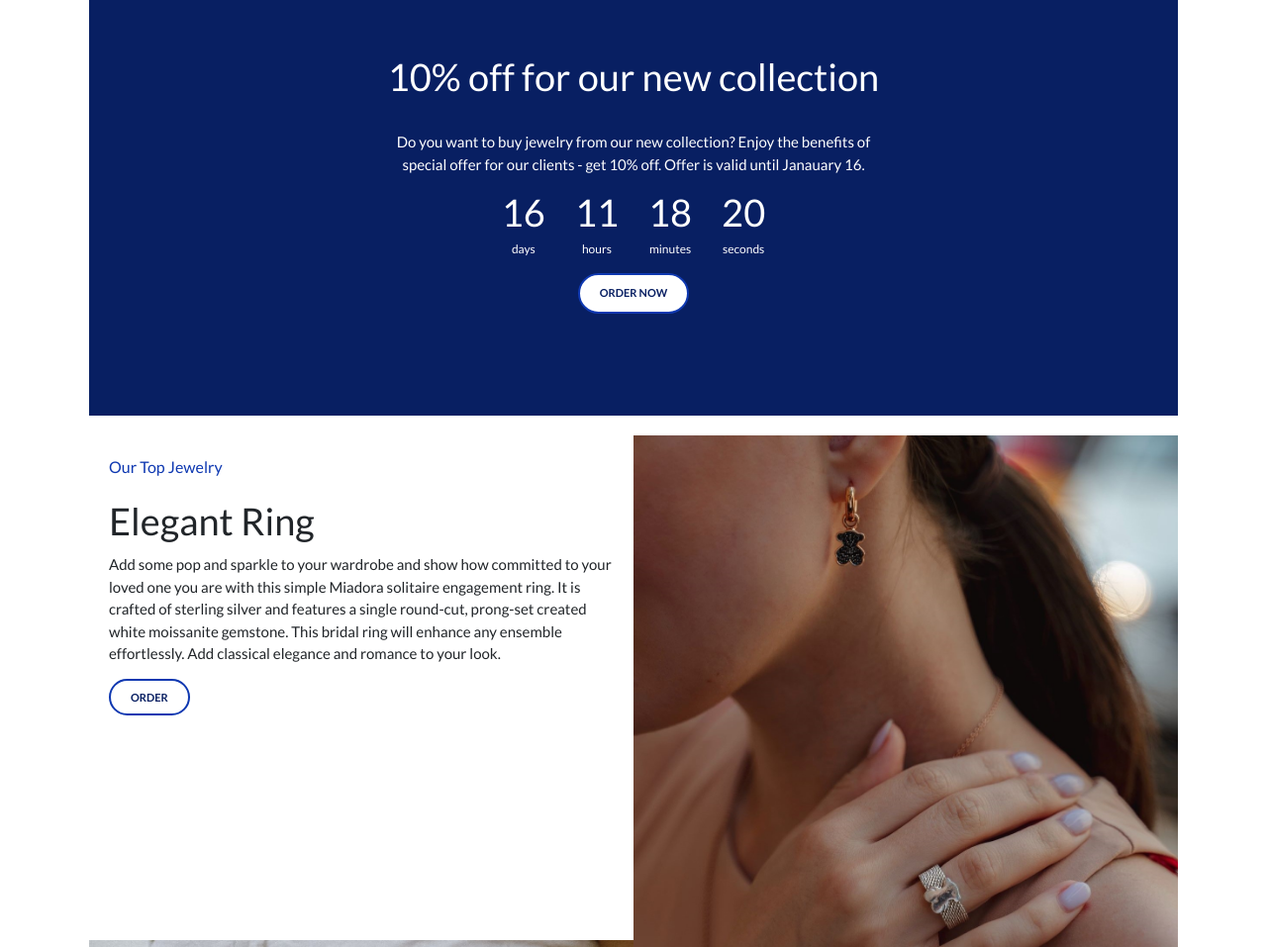
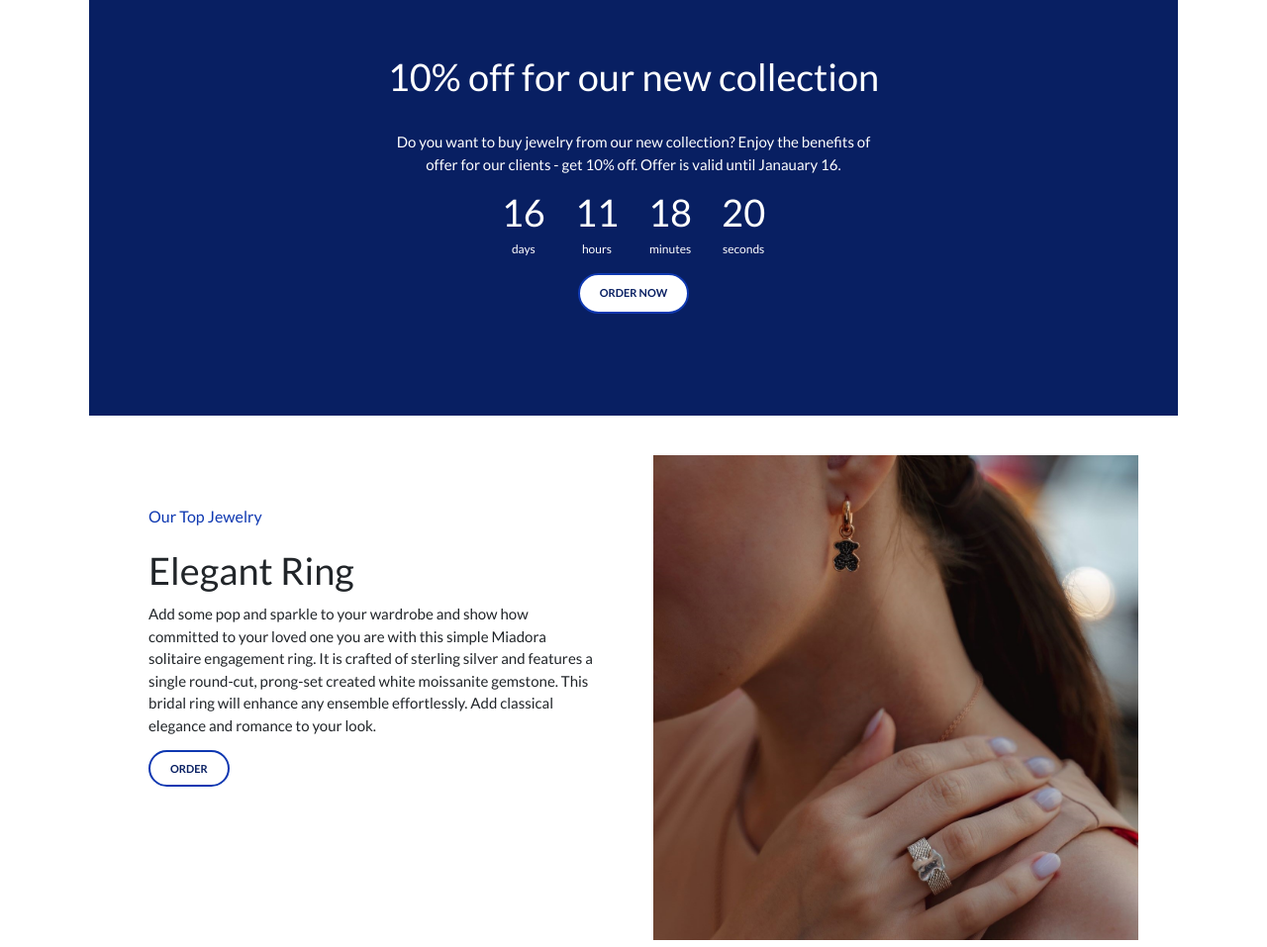
Before and after one commit to halyna-m/jh-store, a website: page index.html in a window 1280 px wide. Shown: the part 3780-4737 px from the top of the page at 99% size. Drawn offline with nearby package versions, Linux system fonts and the light colour scheme.

Commit message:
Stylized Yop jewelry section

```diff
--- a/css/index.css
+++ b/css/index.css
@@ -483,12 +483,28 @@ article.rings h3 {
 
 .top-jewelry {
     display: grid;
-    grid-template-columns: 1fr 1fr;
+    grid-template-columns: 1fr;
+    margin: 20px;
+}
+
+@media (min-width: 750px) {
+    .top-jewelry {
+        display: grid;
+        grid-template-columns: 1fr 1fr;
+    }
+
+    .top-jewelry-content {
+    min-height: 450px;
+    padding: 20px;
+    }
+}
+
+.our-top-jewelry {
+    margin: 20px;
 }
 
 .top-jewelry-content {
-    min-height: 510px;
-    padding: 20px;
+    margin: 30px 0;
 }
 
 .top-jewelry-content .under-heading {
--- a/index.html
+++ b/index.html
@@ -123,7 +123,7 @@
         <div class="counter">
             <h2>10% off for our new collection</h2>
             <p>Do you want to buy jewelry from our new collection?
-Enjoy the benefits of special offer for our clients - get 10% off. Offer is valid until Janauary 16.</p>
+Enjoy the benefits of offer for our clients - get 10% off. Offer is valid until Janauary 16.</p>
             <div id="countdown" class="countdown">
                 <div class="time">
                     <h2 id="days">00</h2>
```
